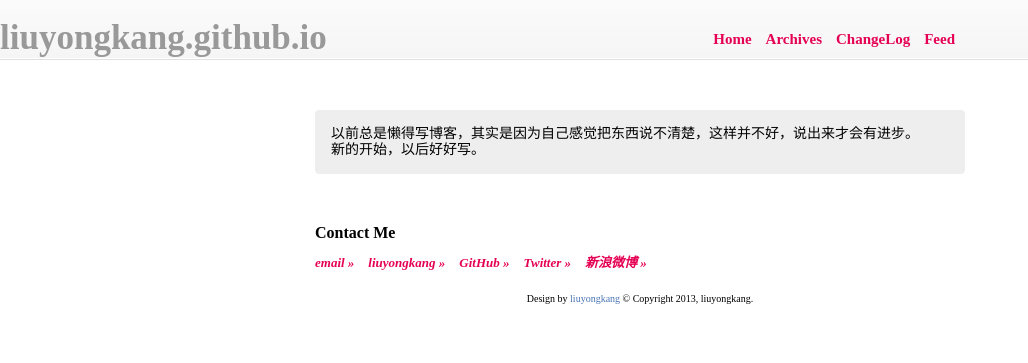
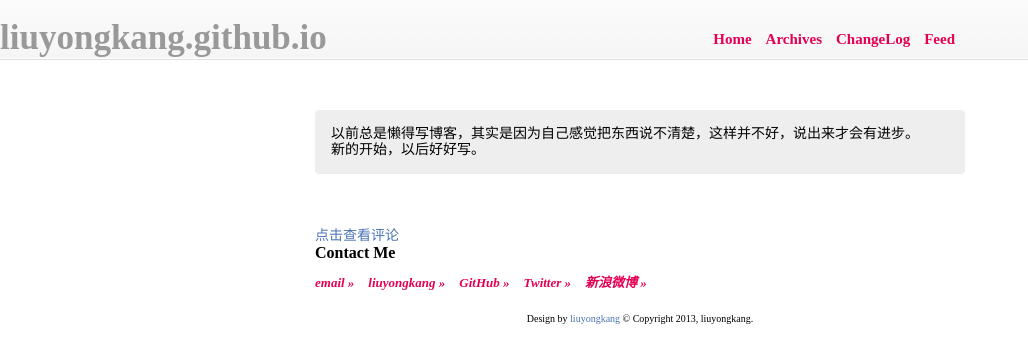
Before and after one commit to liuyongkang/liuyongkang.github.io, a Jekyll site: the page built from _posts/2013-11-22-new.md, in a window 1280 px wide. Shown: the top 363 px of the page, without its empty margins (0-1028 px from the left). Built offline with Jekyll 4.4.1, drawn with Linux system fonts in a browser that asks for light colours; Markdown is read by kramdown in place of the engine named in the settings; comment, search, counter and statistics services are not loaded.

Commit message:
关于评论

```diff
--- a/_layouts/post.html
+++ b/_layouts/post.html
@@ -4,15 +4,18 @@ layout: default
 <div class="entry">
 	{{ content }}
 </div><!-- .entry -->
-<div class="disqus">
-	<div id="disqus_thread"></div>
-	<script type="text/javascript">
-var disqus_shortname = 'liuyongkangblog';
-(function() {
- var dsq = document.createElement('script'); dsq.type = 'text/javascript'; dsq.async = true;
- dsq.src = 'http://' + disqus_shortname + '.disqus.com/embed.js';
- (document.getElementsByTagName('head')[0] || document.getElementsByTagName('body')[0]).appendChild(dsq);
- })();
-	</script>
-	<noscript>Please enable JavaScript to view the <a href="http://disqus.com/?ref_noscript">comments powered by Disqus.</a></noscript>
+<div id="disqus_container">
+    <a href="#" class="comment" onclick="return false;">点击查看评论</a>
+    <div id="disqus_thread"></div>
 </div>
+<script type="text/javascript">
+    BYB.readyFunction = function(){
+        $(document).ready(function(){
+            $('#disqus_container .comment').on('click',function(){
+                var disqus_shortname = 'beiyuu';
+                var that = this;
+                BYB.includeScript('http://' + disqus_shortname + '.disqus.com/embed.js',function(){$(that).remove()});
+            })
+        });
+    };
+</script>
--- a/css/default.css
+++ b/css/default.css
@@ -87,7 +87,8 @@ pre code{border:none;padding:0;}
 .category span{color:#777;font-style:italic;font-size:14px;}
 
 /***************contact style*************/
-.disqus {font-size:12px}
+#disqus_container {font-size:12px;}
+#disqus_container a.comment{font-size:14px;}
 #footer h3 {color:#777;margin-top:20px;font-size:22px;margin-bottom:10px}
 #footer .my-link a {margin-right:10px;font-weight:bold;font-style:italic;font-size:13px;color:#E50053}
 #footer .copyright {margin-top:15px;font-size:10px;font-color:#ccc;text-align:center}
```
